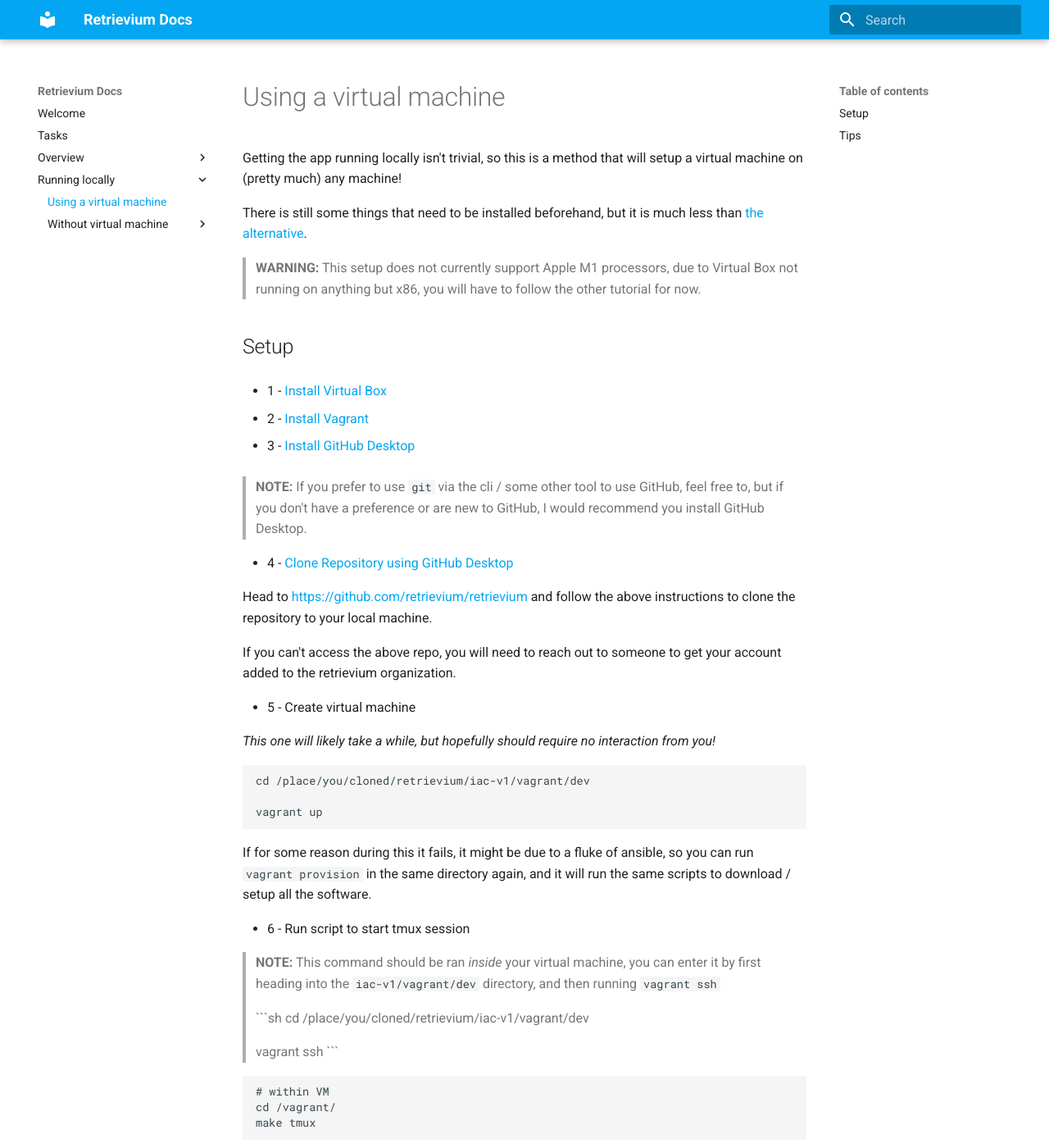
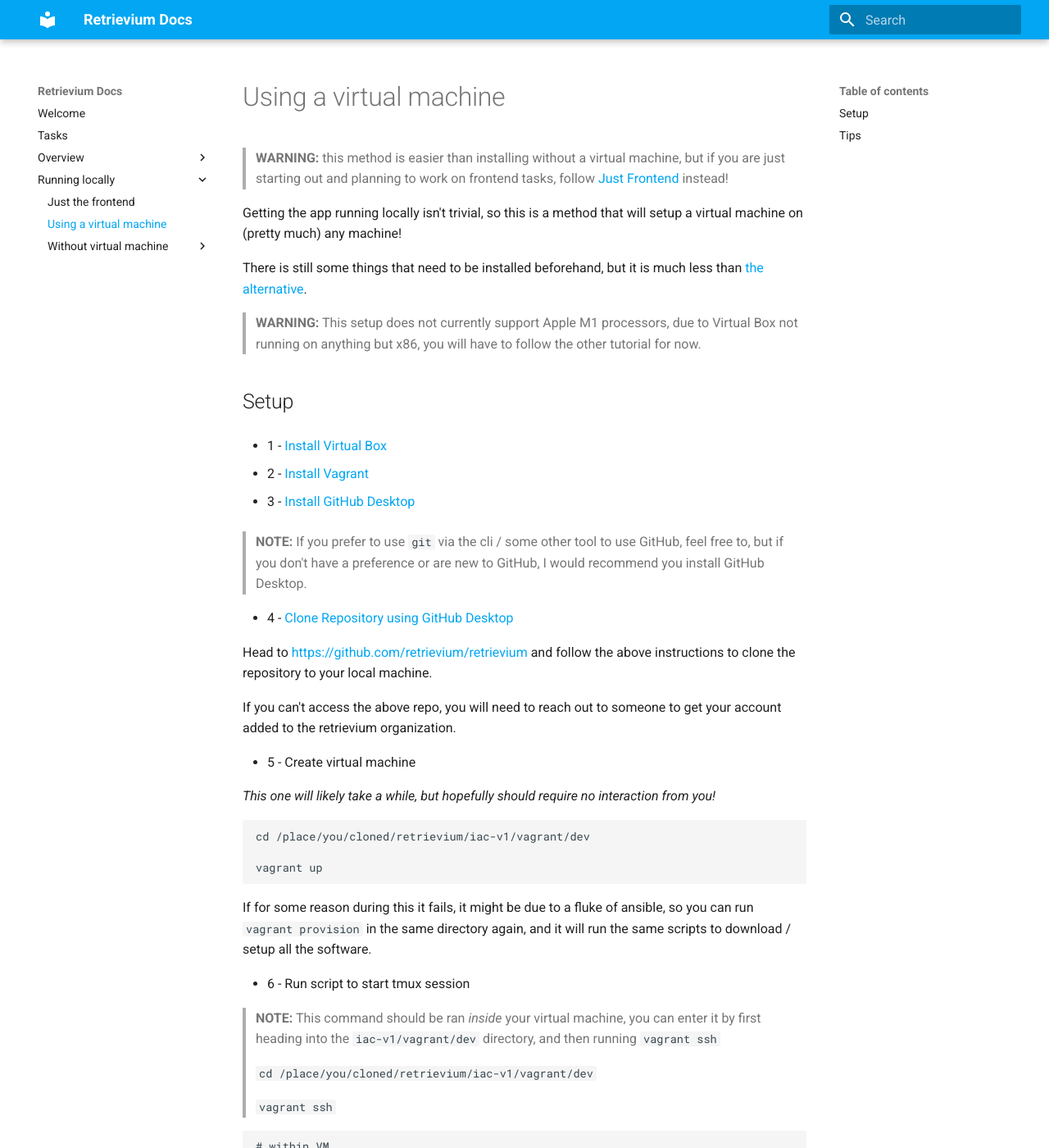
Before and after one commit to retrievium/docs, an MkDocs documentation site: the page built from docs/running-locally/using-virtual-machine.md, in a window 1280 px wide and 1400 px high. Shown: the whole window at 82% size. Built offline with MkDocs 1.6.1 and Material for MkDocs 9.7.7, drawn with Linux system fonts in a browser that asks for light colours.

````diff
--- a/docs/running-locally/using-virtual-machine.md
+++ b/docs/running-locally/using-virtual-machine.md
@@ -1,4 +1,6 @@
 # Using a virtual machine
+
+> **WARNING:** this method is easier than installing without a virtual machine, but if you are just starting out and planning to work on frontend tasks, follow [Just Frontend](./just-frontend.md) instead!
 
 Getting the app running locally isn't trivial, so this is a method that will setup a virtual machine on (pretty much) any machine!
 
@@ -38,11 +40,9 @@ If for some reason during this it fails, it might be due to a fluke of ansible,
 
 > **NOTE:** This command should be ran _inside_ your virtual machine, you can enter it by first heading into the `iac-v1/vagrant/dev` directory, and then running `vagrant ssh`
 >
-> ```sh
-> cd /place/you/cloned/retrievium/iac-v1/vagrant/dev
+> `cd /place/you/cloned/retrievium/iac-v1/vagrant/dev`
 >
-> vagrant ssh
-> ```
+> `vagrant ssh`
 
 ```
 # within VM
````
Also changed, not shown: docs/index.md (+6 -0 lines), docs/running-locally/just-frontend.md (added, +35 -0 lines), docs/running-locally/without-virtual-machine/getting-started.md (+1 -1 lines), docs/running-locally/without-virtual-machine/projects/frontend-v1.md (+1 -1 lines), docs/running-locally/without-virtual-machine/projects/openapi-v1.md (+1 -1 lines), docs/running-locally/without-virtual-machine/projects/ops-v1.md (+3 -3 lines).
